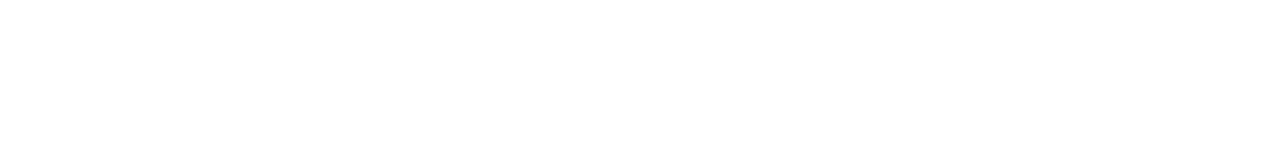
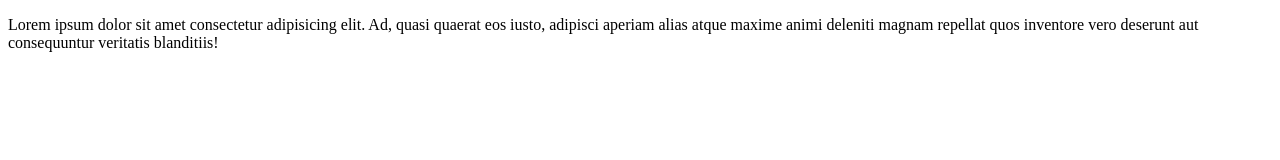
Before and after one commit to Rakibul-Hasan-Konok/ICT-2106-Web_Lab, a plain HTML site: page HTML Class/index.html in a window 1280 px wide. Drawn offline with Linux system fonts and the light colour scheme.

Commit message:
2nd commit

```diff
--- a/HTML Class/index.html
+++ b/HTML Class/index.html
@@ -7,6 +7,6 @@
     <title>Document</title>
 </head>
 <body>
-
+    <p>Lorem ipsum dolor sit amet consectetur adipisicing elit. Ad, quasi quaerat eos iusto, adipisci aperiam alias atque maxime animi deleniti magnam repellat quos inventore vero deserunt aut consequuntur veritatis blanditiis!</p>
 </body>
 </html>
```
